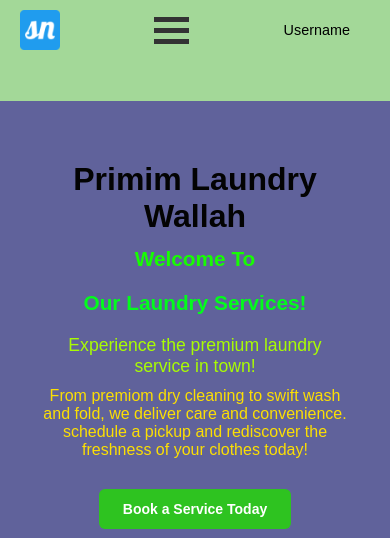
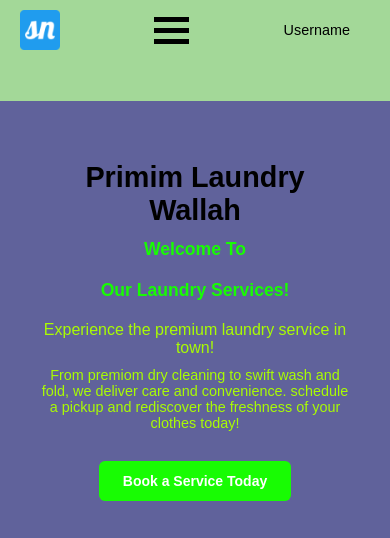
Before and after one commit to nagayyanavarvishwanath-web/vishwanathsn_task8, a plain HTML site: page index.html in a window 390 px wide. Shown: the top 538 px of the page. Drawn offline with Linux system fonts and the light colour scheme; grey boxes are pictures that could not be loaded; files whose address does not match are found by name.

Commit message:
Update index.css

```diff
--- a/index.css
+++ b/index.css
@@ -2,16 +2,23 @@
     box-sizing: border-box;
     margin: 0;
     padding: 0;
+    --backg-color:rgb(96, 98, 155);
+    --lightgreen-color:rgb(163, 216, 152);
+    --black-color:rgb(0, 0, 0);
+    --blue-color: rgb(4, 75, 253);
+    --green-color:rgb(24, 252, 3);
+    --ygreen-color:rgb(169, 252, 3);
+    --white-color:rgb(255, 255, 255);
 
 }
 
 body{
-  background-color:rgb(96, 98, 155);
+  background-color:var(--backg-color);
   font-family: sans-serif;
 }
 
 nav{
-  background-color: rgb(163, 216, 152);
+  background-color: var(--lightgreen-color);
   height: 12vh;
   width: 100%;
 }
@@ -39,12 +46,12 @@ nav{
 
 a {
     text-decoration: none;
-    color: black;
+    color: var(--black-color);
 }
 
 .nav-links a:hover,
 .login a:hover {
-    color: rgb(4, 75, 253);
+    color: var(--blue-color);
 }
 
 .hero {
@@ -70,31 +77,31 @@ a {
 
 h1 {
     font-size: 2.8rem;
-    color: rgb(3, 3, 3);
+    color: var(--black-color);
     margin-bottom: 12px;
 }
 
 .wl {
     font-size: 1.5rem;
-    color: rgb(24, 252, 3);
+    color: var(--green-color);
     margin-bottom: 20px;
 }
 
 .ou{
     font-size: 1.5rem;
-    color: rgb(3, 252, 28);
+    color: var(--green-color);
     margin-bottom: 20px;
 }
 
 .tagline {
     font-size: 1.2rem;
-    color: rgb(169, 252, 3);
+    color: var(--ygreen-color);
     margin-bottom: 10px;
 }
 
 .desc {
     font-size: 1rem;
-    color: rgb(252, 223, 3);
+    color: var(--ygreen-color);
     margin-bottom: 30px;
 }
 
@@ -109,15 +116,15 @@ h1 {
     padding: 15px 30px;
     font-size: 16px;
     font-weight: 600;
-    background-color: #2ec320;
-    color: rgb(255, 255, 255);
+    background-color:var(--green-color);
+    color: var(--white-color);
     border: none;
     border-radius: 6px;
     cursor: pointer;
 }
 
 .book-btn:hover {
-    background-color: #1ea012ce;
+    background-color: var(--green-color);
     font-weight: 520;
 }
 
@@ -134,7 +141,7 @@ h1 {
 .bar1, .bar2, .bar3 {
   width: 35px;
   height: 5px;
-  background-color: #333;
+  background-color: var(--black-color);
   margin: 6px 0;
   transition: 0.4s;
 }
@@ -178,6 +185,7 @@ h1 {
     }
    .hero {
         flex-direction: column;
+    }
 
     .left, .right {
         width: 100%;
@@ -189,8 +197,8 @@ h1 {
     .tagline { font-size: 1.1rem; }
     .desc { font-size: 1rem; }
     .book-btn { padding: 12px 24px; font-size: 14px; }
-    }
 }
+
 
 @media (max-width: 34rem) {
     .container{
@@ -217,7 +225,7 @@ h1 {
         top: 12vh;
         left: 0;
         width: 100%;
-        background-color: rgb(143, 196, 132);
+        background-color: var(--lightgreen-color);
         padding: 20px;
         gap: 15px;
         text-align: center;
@@ -226,9 +234,9 @@ h1 {
 
     .menu-checkbox:checked ~ .nav-links {
      display: flex;
-     background-color: #f25a5a;
+     background-color: var(--lightgreen-color);
      border-radius: 0 0 10px 10px;
-     border: 5px solid #ccc;
+     border: 5px solid var(--white-color);
      padding: 20px;
      max-height: 300px;
      max-width: fit-content;
```
